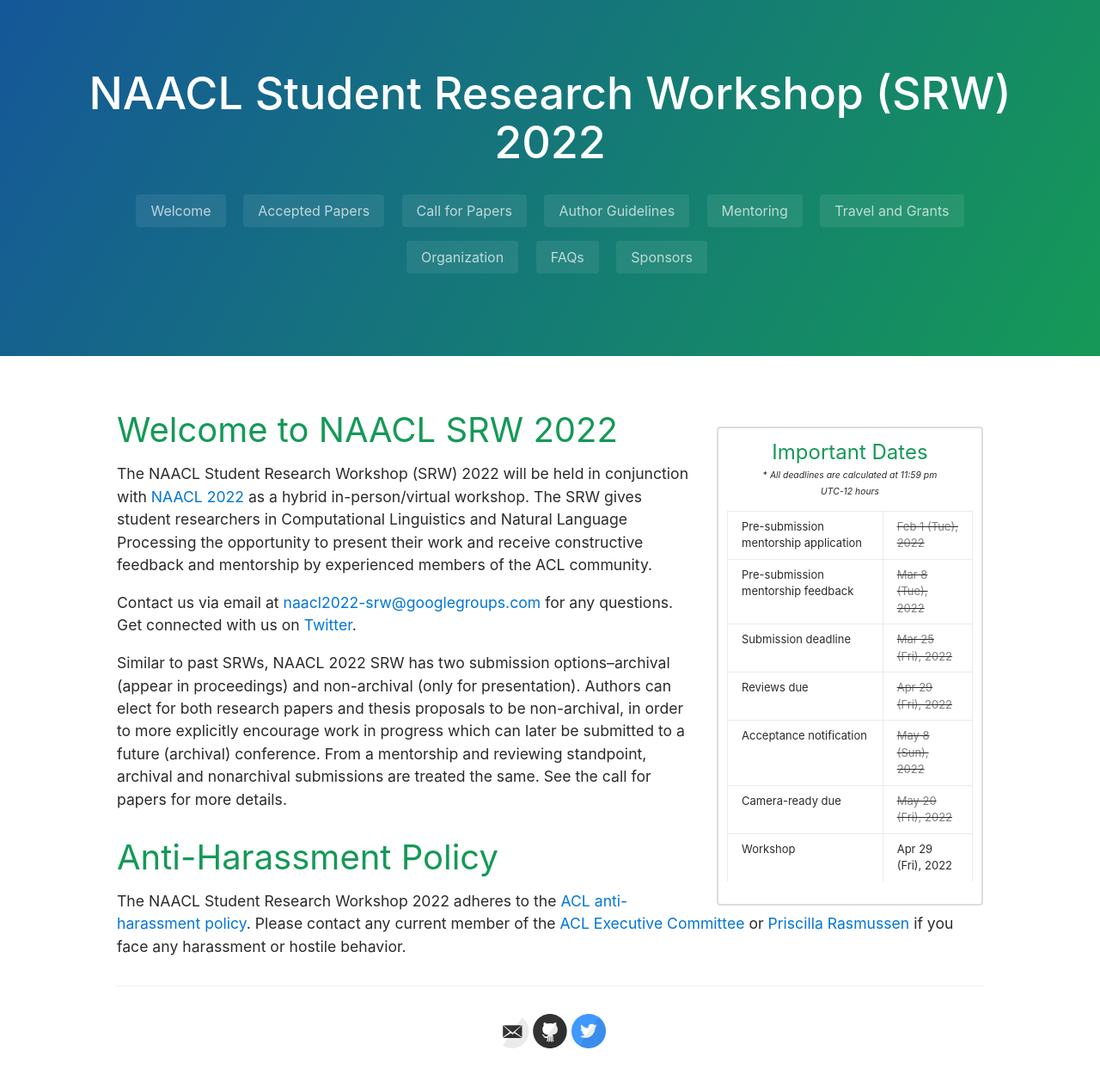
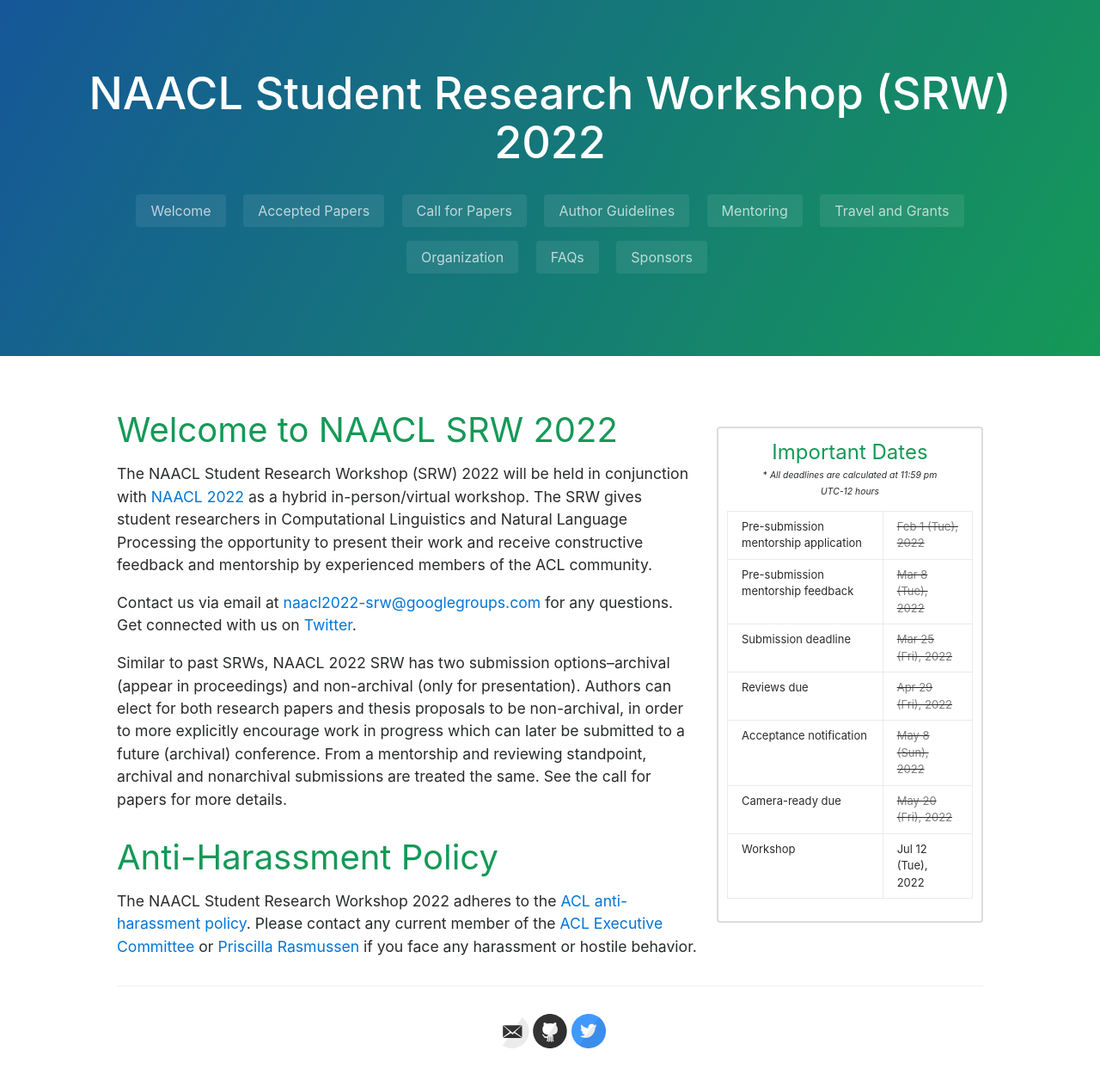
Before and after one commit to naacl2022-srw/naacl2022-srw.github.io, a Jekyll site: the page built from index.md, in a window 1280 px wide. Shown: the whole page at 86% size. Built offline with Jekyll 4.4.1, drawn with Linux system fonts in a browser that asks for light colours.

Commit message:
Update default.html

```diff
--- a/_layouts/default.html
+++ b/_layouts/default.html
@@ -75,7 +75,7 @@
                 {% if workshop < nowdate %} <strike> <font color="grey">{% endif %}
                 {% assign datediff = revdue | minus: nowdate | divided_by: 60 | divided_by: 60 | divided_by: 24 %}
                 {% if datediff < 30  and datediff > -1 %} </font><font color="red"> {% endif %}
-                {{ revdue | date: "%b %-d (%a), %Y" }}</font>
+                {{ workshop | date: "%b %-d (%a), %Y" }}</font>
               </td>
             </tr>
             <tr></tr>
```
